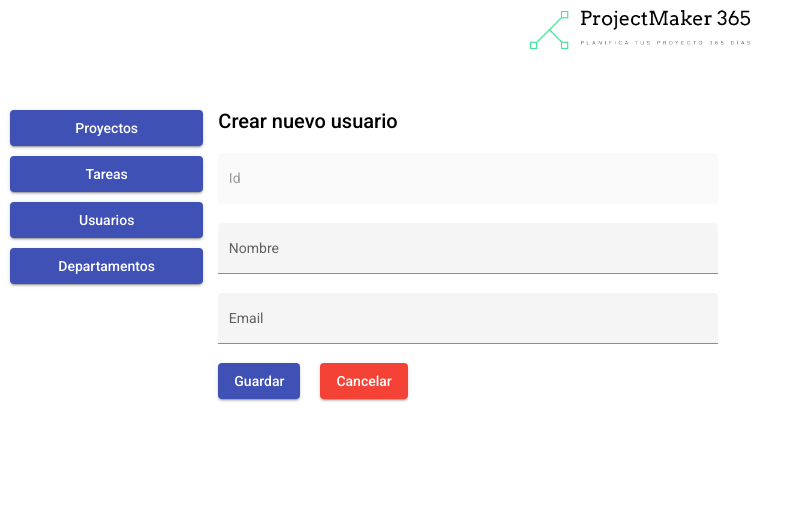
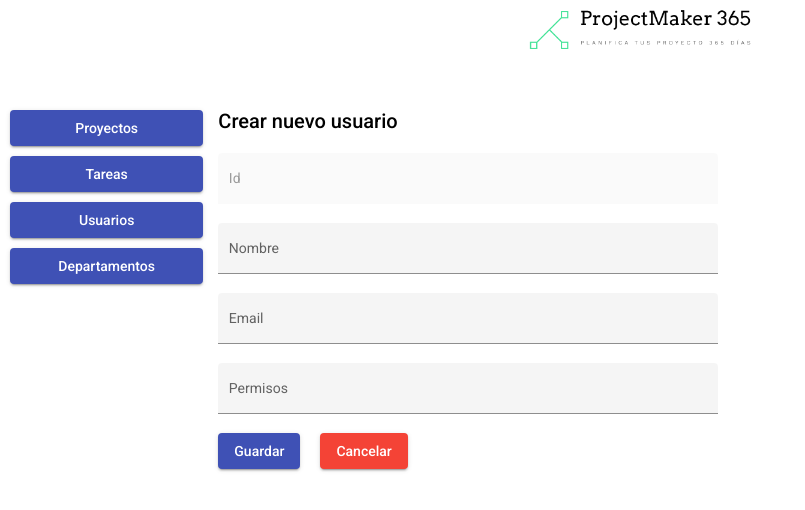
Before and after one commit to mpilarmartinez/_net_grupo1, an Angular app in the folder frontend/: page /users/new in a window 1280 px wide. Shown: the top 510 px of the page, without its empty margins (0-805 px from the left). Built offline with nearby package versions, Linux system fonts and the light colour scheme; no server answers.

Commit message:
UserForm permissions

```diff
--- a/frontend/src/app/user-form/user-form.component.html
+++ b/frontend/src/app/user-form/user-form.component.html
@@ -21,6 +21,11 @@
     <input matInput formControlName="email">
   </mat-form-field>
 
+  <mat-form-field class="example-full-width" appearance="fill">
+    <mat-label>Permisos</mat-label>
+   <input matInput formControlName="permissions"/>
+  </mat-form-field>
+
   <button mat-raised-button color="primary" type="submit">Guardar</button>
   <button mat-raised-button color="warn" routerLink="/users">Cancelar</button>
 </form>
--- a/frontend/src/app/user-form/user-form.component.ts
+++ b/frontend/src/app/user-form/user-form.component.ts
@@ -1,3 +1,4 @@
+import { NonNullAssert } from '@angular/compiler';
 import { Component, OnInit } from '@angular/core';
 import { FormControl, FormGroup } from '@angular/forms';
 import { ActivatedRoute, Router } from '@angular/router';
@@ -13,6 +14,7 @@ export class UserFormComponent implements OnInit {
   user: User | undefined;
   editForm = this.createFormGroup();
   error: boolean = false;
+  users: User[] = [];
 
   constructor(private userService: UserService, private router: Router, private activatedRoute: ActivatedRoute) { }
 
@@ -26,9 +28,14 @@ export class UserFormComponent implements OnInit {
         }
       }
     });
+
+    this.userService.findAll().subscribe({
+      next: users => this.users = users,
+      error: err => console.log(err)
+    });
   }
 
-  fetchUser(id: string|null) {
+  fetchUser(id: string | null) {
     this.userService.findById(Number(id)).subscribe({
       next: userBackend => this.user = userBackend,
       error: err => console.log(err)
@@ -41,7 +48,8 @@ export class UserFormComponent implements OnInit {
         this.editForm.reset({
           id: { value: userBackend.id, disabled: true },
           name: userBackend.name,
-          email: userBackend.email
+          email: userBackend.email,
+          permissions: userBackend.permissions
         } as any);
       },
       error: err => console.log(err)
@@ -53,14 +61,16 @@ export class UserFormComponent implements OnInit {
     return new FormGroup({
       id: new FormControl({ value: null, disabled: true }),
       name: new FormControl('', { nonNullable: true }),
-      email: new FormControl('', { nonNullable: true })
+      email: new FormControl('', { nonNullable: true }),
+      permissions: new FormControl('', { nonNullable: true })
     });
   }
 
   save() {
     let user = {
       name: this.editForm.get("name")?.value,
-      email: this.editForm.get("email")?.value
+      email: this.editForm.get("email")?.value,
+      permissions: this.editForm.get("permissions")?.value
     } as any;
 
     let id = this.editForm.get("id")?.value;
```
